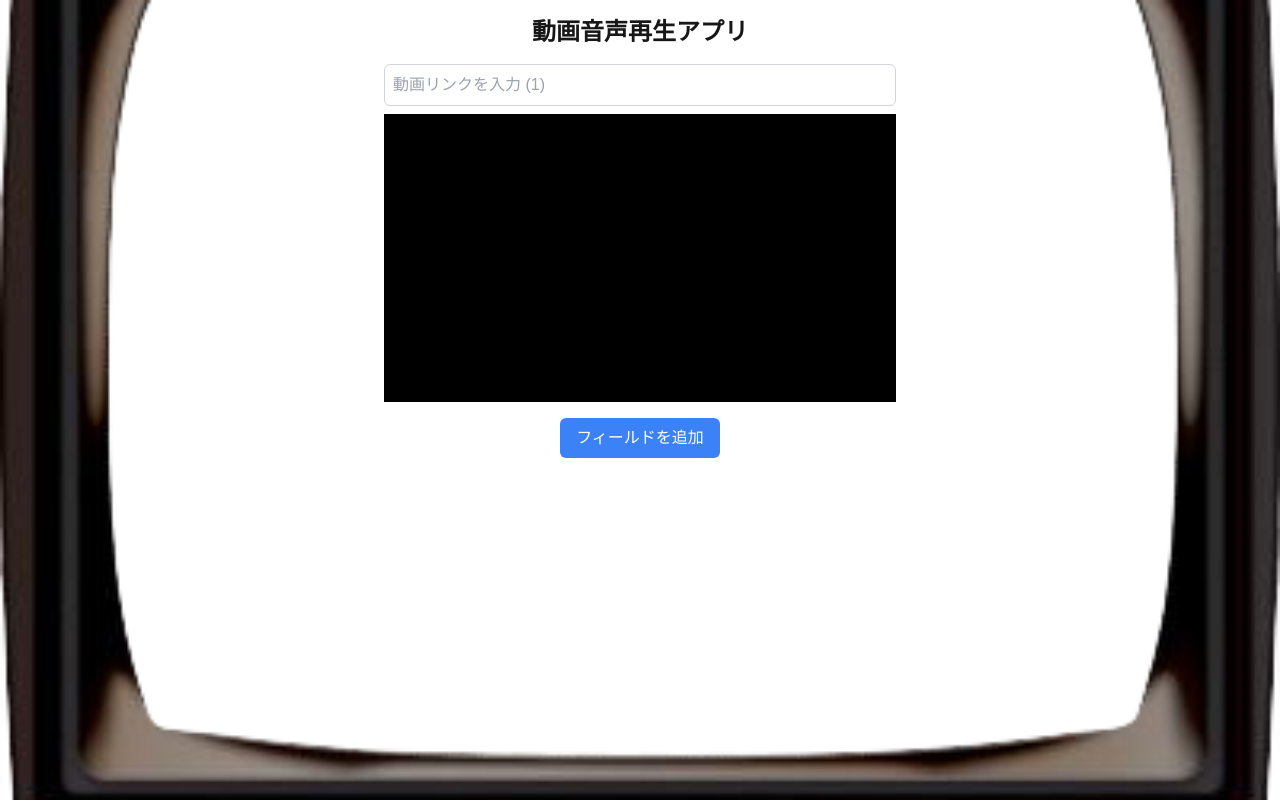
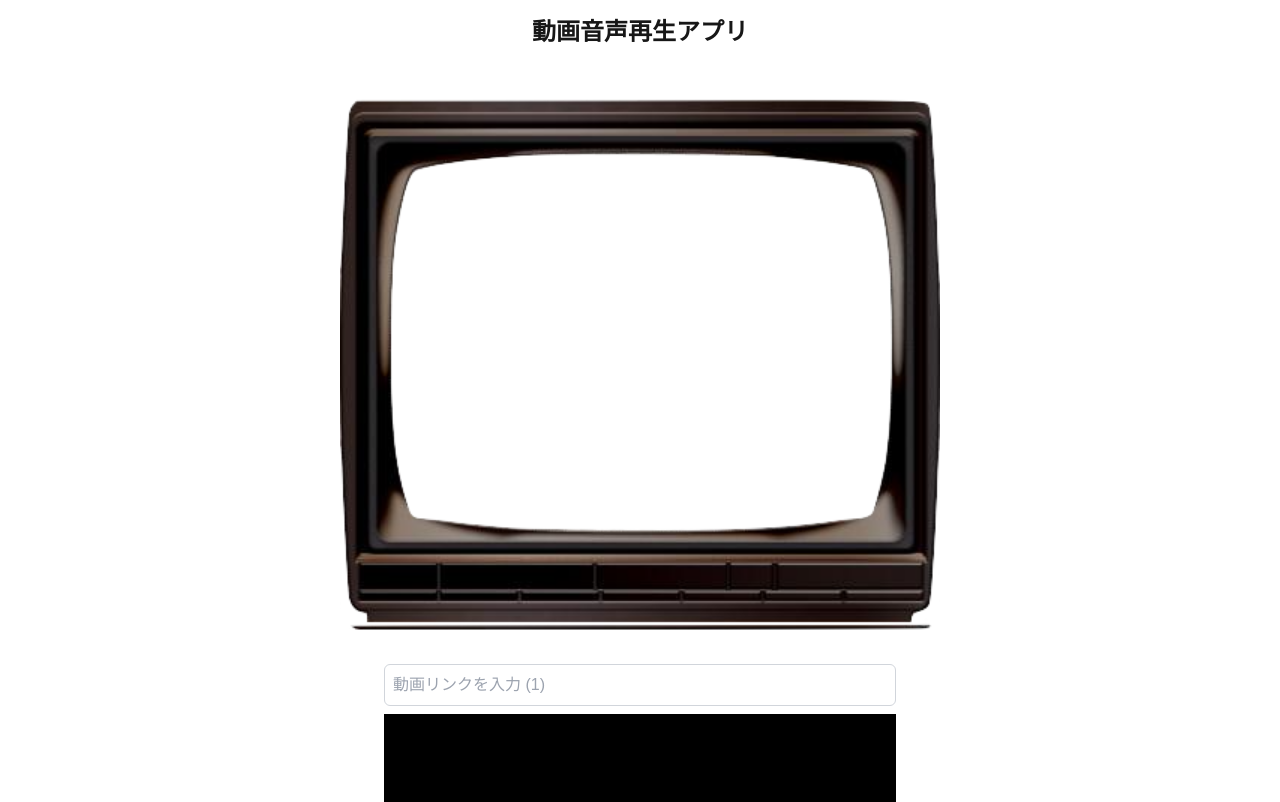
Before and after one commit to gentixyann/indofullness-app, a Next.js app: page / in a window 1280 px wide. Shown: the top 802 px of the page. Built offline with nearby package versions, Linux system fonts and the light colour scheme.

Commit message:
一旦画像を外に外す

```diff
--- a/app/page.tsx
+++ b/app/page.tsx
@@ -21,6 +21,13 @@ export default function Page() {
   return (
     <div className="flex flex-col items-center p-4">
       <h1 className="text-2xl font-bold mb-4">動画音声再生アプリ</h1>
+      <Image
+        src="/nc196117.png"
+        alt="TV Image"
+        width={600}
+        height={600}
+        objectFit="cover"
+      />
       <div className="space-y-4 w-full max-w-lg">
         {links.map((link, index) => (
           <div key={index} className="flex flex-col space-y-2">
@@ -52,12 +59,6 @@ export default function Page() {
       >
         フィールドを追加
       </button>
-      <Image
-        src="/nc196117.png" //配置した画像のパスを記述する。
-        alt="TV Image"
-        layout="fill"
-        objectFit="cover"
-      />
     </div>
   );
 }
```
